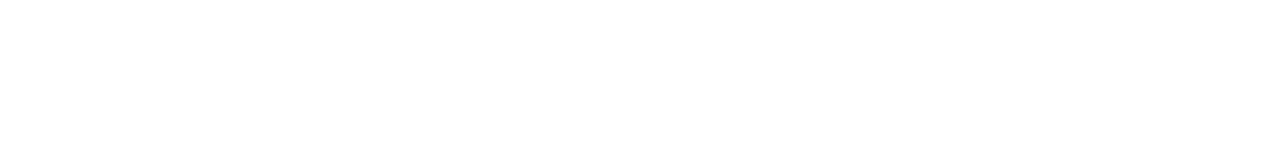
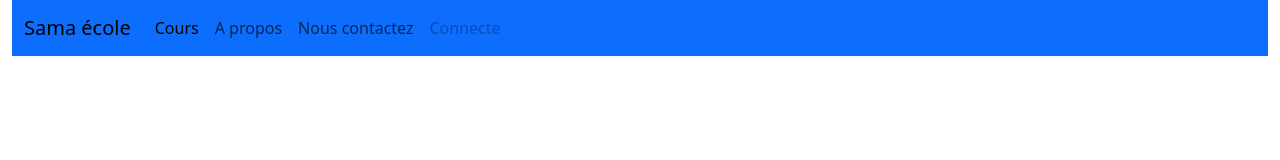
Before and after one commit to Aldiba25/TD-Bootstrap, a plain HTML site: page pages/connecte.html in a window 1280 px wide. Drawn offline with nearby package versions, Linux system fonts and the light colour scheme.

Commit message:
changement des pages

```diff
--- a/pages/connecte.html
+++ b/pages/connecte.html
@@ -0,0 +1,50 @@
+<!DOCTYPE html>
+<html lang="en">
+<head>
+    <meta charset="UTF-8">
+    <meta name="viewport" content="width=device-width, initial-scale=1.0">
+    <link href="https://cdn.jsdelivr.net/npm/bootstrap@5.3.2/dist/css/bootstrap.min.css" rel="stylesheet" integrity="sha384-T3c6CoIi6uLrA9TneNEoa7RxnatzjcDSCmG1MXxSR1GAsXEV/Dwwykc2MPK8M2HN" crossorigin="anonymous">
+    <title>Document</title>
+</head>
+<body>
+    <main class="container-fluid">
+<header>
+    <nav class="navbar navbar-expand-lg bg-primary">
+        <div class="container-fluid">
+          <a class="navbar-brand" href="index.html">Sama école</a>
+          <button class="navbar-toggler" type="button" data-bs-toggle="collapse" data-bs-target="#navbarNav" aria-controls="navbarNav" aria-expanded="false" aria-label="Toggle navigation">
+            <span class="navbar-toggler-icon"></span>
+          </button>
+          <div class="collapse navbar-collapse" id="navbarNav">
+            <ul class="navbar-nav">
+              <li class="nav-item">
+                <a class="nav-link active" aria-current="page" href="pages/cours.html">Cours</a>
+              </li>
+              <li class="nav-item">
+                <a class="nav-link" href="pages/à propos.html">A propos</a>
+              </li>
+              <li class="nav-item">
+                <a class="nav-link" href="pages/connecte.html">Nous contactez</a>
+              </li>
+              <li class="nav-item">
+                <a class="nav-link disabled" aria-disabled="true">Connecte</a>
+              </li>
+            </ul>
+          </div>
+        </div>
+      </nav>
+</header>
+
+<section>
+
+</section>
+
+
+
+<footer></footer>
+
+
+    </main>
+    <script src="https://cdn.jsdelivr.net/npm/bootstrap@5.3.2/dist/js/bootstrap.bundle.min.js" integrity="sha384-C6RzsynM9kWDrMNeT87bh95OGNyZPhcTNXj1NW7RuBCsyN/o0jlpcV8Qyq46cDfL" crossorigin="anonymous"></script>
+</body>
+</html>
```
Also changed, not shown: index.html (+1 -1 lines), pages/contacts.html (+50 -0 lines), pages/cours.html (+50 -0 lines), pages/à propos.html (+50 -0 lines).
